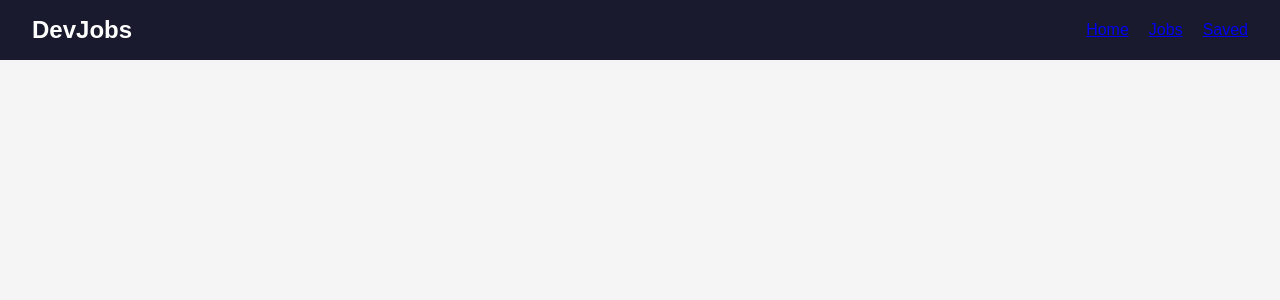
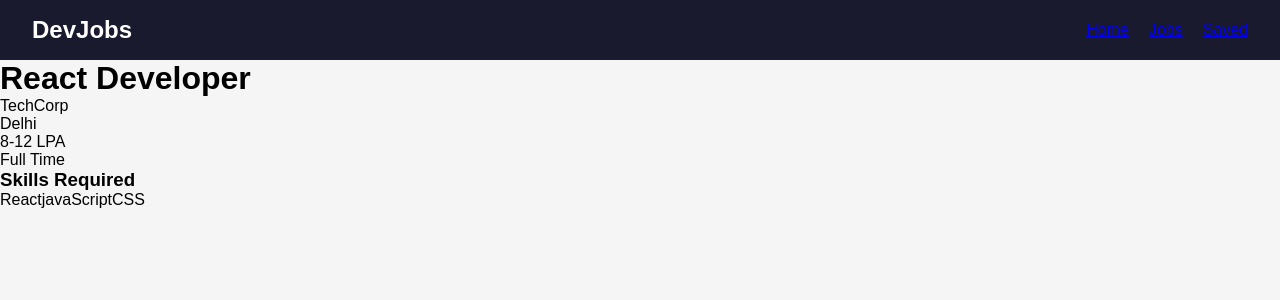
Before and after one commit to GauravSingh003/devjobs, a React (Vite) app: page /jobs/1 in a window 1280 px wide. Shown: the top 300 px of the page. Built offline with nearby package versions, Linux system fonts and the light colour scheme.

Commit message:
feat: job details page added

```diff
--- a/src/App.jsx
+++ b/src/App.jsx
@@ -4,6 +4,7 @@ import Navbar from './Components/Navbar';
 import HomePage from './pages/HomePage';
 import JobsPage from './pages/JobsPage';
 import SavedPage from './pages/SavedPage';
+import JobDetailPage from "./pages/JobDetailPage";
 
 const App = () => {
     return (
@@ -13,7 +14,8 @@ const App = () => {
             <Routes>
                 <Route path="/" element={<HomePage />} />
                 <Route path="/jobs" element={<JobsPage />} />
-                <Route path="saved/" element={<SavedPage />} />
+                <Route path="/saved" element={<SavedPage />} />
+                <Route path="/jobs/:id" element={<JobDetailPage />} />
             </Routes>
         </BookmarkProvider>
         </div>
--- a/src/Components/JobCard.css
+++ b/src/Components/JobCard.css
@@ -28,10 +28,18 @@
     border: none;
     padding: 10px 20px;
     cursor: pointer;
-    &:hover{
+}
+.btn{
+    display: flex;
+    gap: 20px;
+}
+.btn button:first-child:hover{
         background: #4ecca3;
         color: #1a1a2e;
-    }
+}
+.btn button:last-child:hover{
+        background: #f4f4;
+        color: #1a1a2e;
 }
 /* .jobs-container{
     max-width: 800px;
--- a/src/Components/JobCard.jsx
+++ b/src/Components/JobCard.jsx
@@ -1,6 +1,7 @@
 import { useContext } from 'react'
 import './JobCard.css'
 import { BookmarkContext } from '../context/BookmarkContext'
+import { Link } from 'react-router-dom';
 
 const JobCard = ({ job }) => {
   const {bookmarks, setBookmarks} = useContext(BookmarkContext);
@@ -27,9 +28,15 @@ const JobCard = ({ job }) => {
           <span key={idx} className='skill-tag'>{skill}</span>
         ))}
       </div>
+      <div className='btn'>
       <button onClick={handleBookmark}>
         {isBookmarks ? "Saved" : "Save Job"}
       </button>
+
+      <Link to={`/jobs/${job.id}`}>
+         <button>View Details</button>
+      </Link>
+      </div>
     </div>
   )
 }
--- /dev/null
+++ b/src/pages/JobDetailPage.jsx
@@ -0,0 +1,28 @@
+import { useParams } from 'react-router-dom';
+import jobs from '../services/jobsData';
+
+const JobDetailPage = () => {
+  const {id} = useParams();
+  const job = jobs.find((j) => j.id === Number(id))
+  if(!job) return <h2> job not found!</h2>
+
+  return (
+    <div className='job-container'>
+      <h1>{job.title}</h1>
+      <p>{job.company}</p>
+      <p>{job.location}</p>
+      <p>{job.salary}</p>
+      <p>{job.type}</p>
+
+      <div>
+        <h3>Skills Required</h3>
+        {job.skills.map((skills, idx)=> (
+          <span key={idx} className='skill-tag'>{skills}</span>
+        ))}
+      </div>
+    </div>
+
+  )
+}
+
+export default JobDetailPage
```
